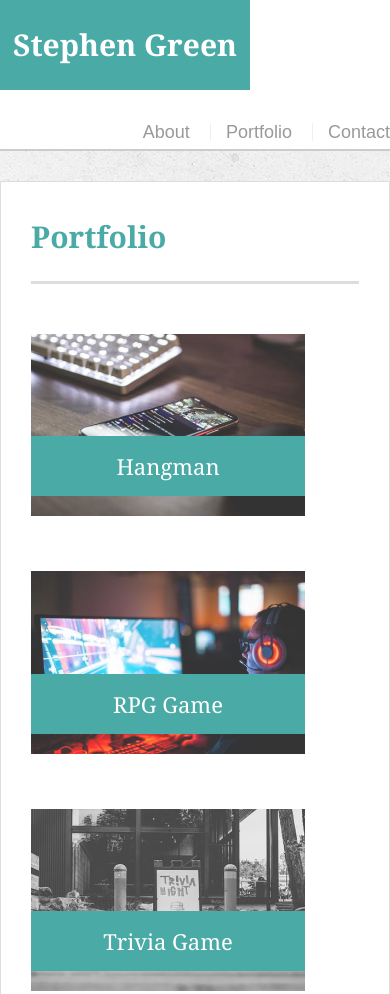
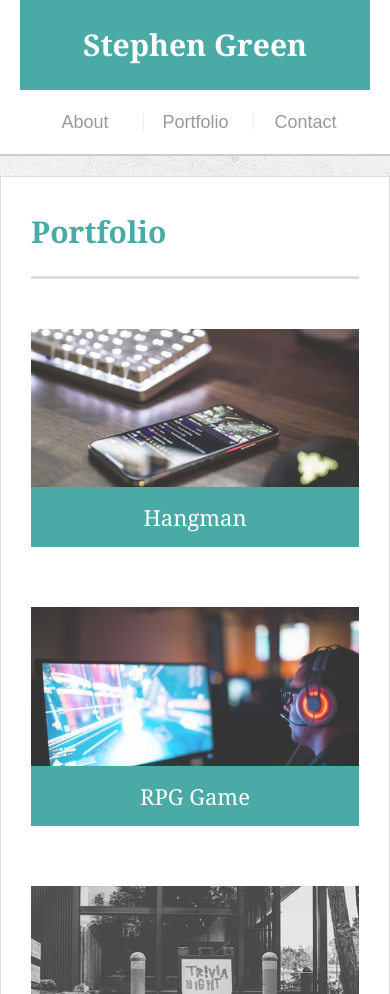
Before and after one commit to MagicMan88/Basic-Portfolio, a plain HTML site: page portfolio.html in a window 390 px wide. Shown: the top 994 px of the page. Drawn offline with Linux system fonts and the light colour scheme.

Commit message:
added link to psychic game 'rock, paper, scissors', also added media queries to style.css to make the site responsive.

```diff
--- a/assets/css/style.css
+++ b/assets/css/style.css
@@ -224,3 +224,76 @@ input[type=submit] {
     padding: 10px 30px;
     cursor: pointer;
 }
+
+/* media queries */
+
+@media only screen and (max-width: 980px) {
+    .container {
+        padding: 0 20px;
+        max-width: 768px;
+    }
+    .main-container {
+        padding-top: 130px;
+    }
+    .main-section {
+        max-width: 420px;
+    }
+    .work {
+        width: 100%;
+    }
+    .auth-image {
+        width: 100%;
+        margin-bottom: 20px;
+    }
+}
+
+@media only screen and (max-width: 768px) {
+    .main-section, .sidebar {
+        max-width: 100%;
+    }
+    .main-container {
+        overflow: auto;
+    }
+    .sidebar {
+        margin-bottom: 40px;
+    }
+    .work {
+        width: 47%;
+        margin-bottom: 10px;
+    }
+    .work:nth-child(even) {
+        margin-right: 0;
+    }
+    .work:nth-child(odd) {
+        float: right;
+    }
+    .auth-image {
+        width: 50%;
+    }
+}
+
+@media only screen and (max-width: 640px) {
+    #masthead {
+        position: static;
+        margin-bottom: 20px;
+    }
+    header.container {
+        padding: 0;
+    }
+    .main-container {
+        padding-top: 0;
+    }
+    #logo, .work, .auth-image {
+        width: 100%;
+    }
+    nav {
+        text-align: center;
+        width: 100%;
+        margin: 15px 0;
+    }
+    nav a {
+        width: 30%;
+        padding-left: 0;
+        margin-left: 0;
+    }
+}
--- a/portfolio.html
+++ b/portfolio.html
@@ -41,7 +41,7 @@
             </div>
             <div class="work">
                     <img src="assets/images/rock.paper.scissors.jpg" alt="rock paper scissors game" class="auth-image">
-                        <h3>Rock Paper Scissors</h3>
+                        <a href="https://magicman88.github.io/Psychic-Game/"><h3>Rock Paper Scissors</h3></a>
             </div>
         </section>
         <!-- SideBar -->
```
